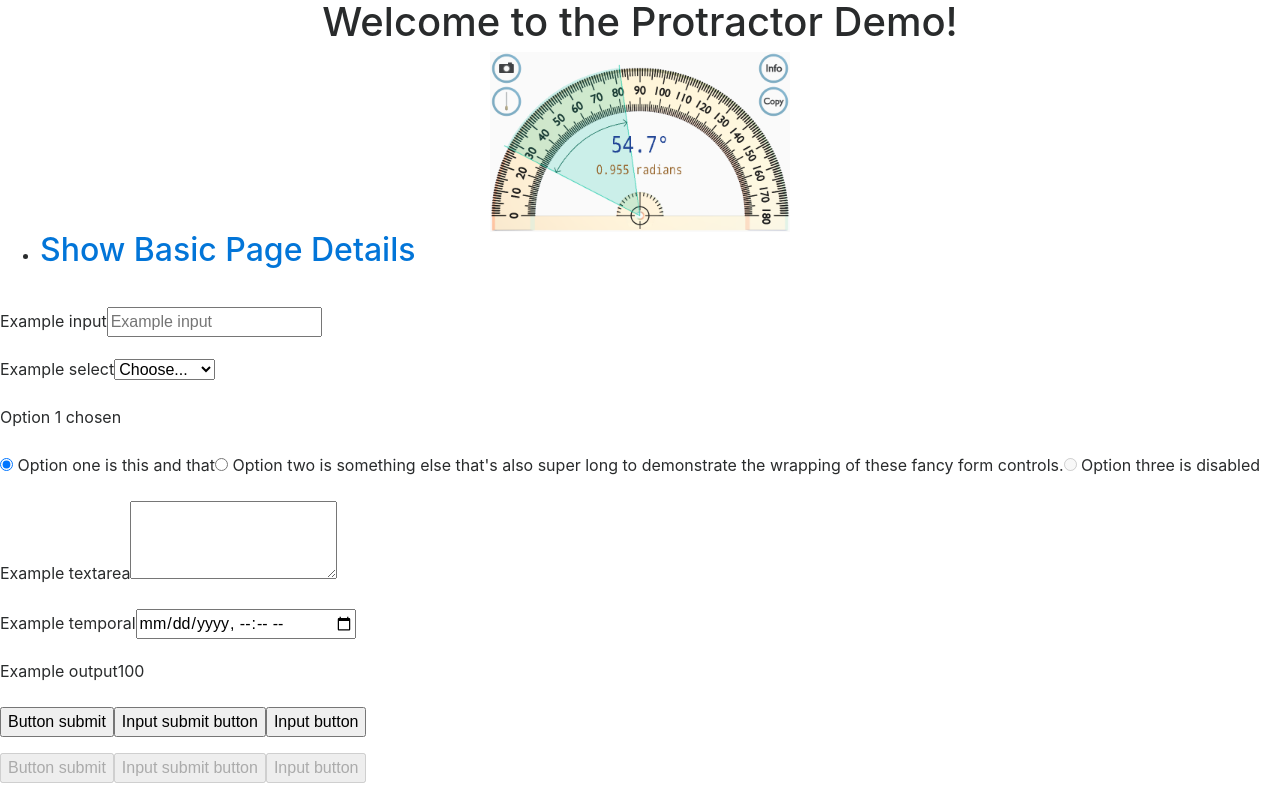
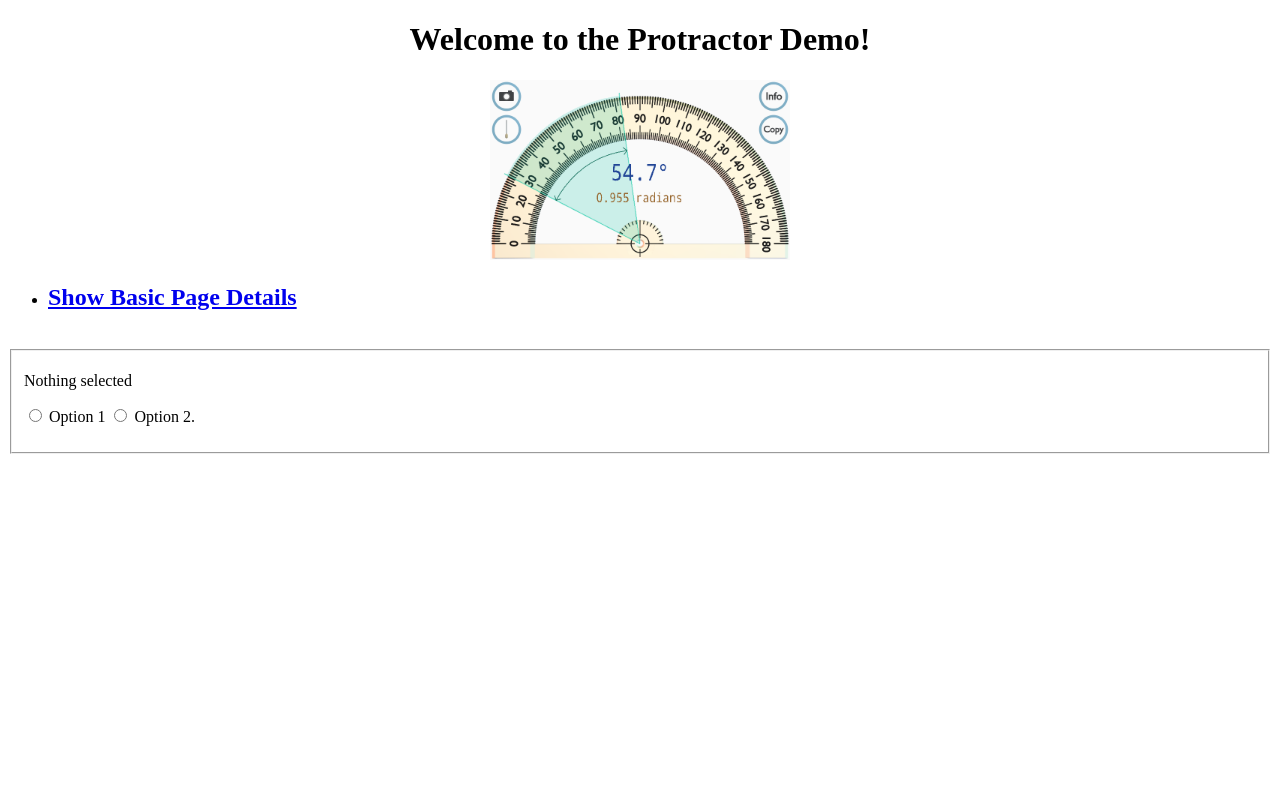
Before and after one commit to TheunsB/protractorTestDemo, an Angular app: page /basic in a window 1280 px wide. Built offline with nearby package versions, Linux system fonts and the light colour scheme.

Commit message:
added form with fields for basic interactions.

```diff
--- a/package.json
+++ b/package.json
@@ -21,6 +21,7 @@
     "@angular/platform-browser": "^4.2.4",
     "@angular/platform-browser-dynamic": "^4.2.4",
     "@angular/router": "^4.2.4",
+    "bootstrap": "^4.0.0-alpha.6",
     "core-js": "^2.4.1",
     "rxjs": "^5.4.2",
     "zone.js": "^0.8.14"
--- a/src/app/app.module.ts
+++ b/src/app/app.module.ts
@@ -4,6 +4,7 @@ import { AppComponent } from './app.component';
 import {RouterModule, Routes} from '@angular/router';
 import {BasicPageComponent} from './mybasicpage/basic-page.component';
 import {BrowserModule} from '@angular/platform-browser';
+import {FormsModule} from "@angular/forms";
 
 const appRoutes: Routes = [
   { path: 'basic', component: BasicPageComponent }
@@ -16,6 +17,7 @@ const appRoutes: Routes = [
   ],
   imports: [
     BrowserModule,
+    FormsModule,
     RouterModule.forRoot(
       appRoutes,
       {enableTracing: true}
--- a/src/app/mybasicpage/basic-page.component.html
+++ b/src/app/mybasicpage/basic-page.component.html
@@ -2,70 +2,19 @@
   <form class="bd-example">
     <fieldset>
       <p>
-        <label for="input">Example input</label>
-        <input type="text" id="input" placeholder="Example input">
-      </p>
-      <p>
-        <label for="select">Example select</label>
-        <select id="select">
-          <option value="">Choose...</option>
-          <optgroup label="Option group 1">
-            <option value="">Option 1</option>
-            <option value="">Option 2</option>
-            <option value="">Option 3</option>
-          </optgroup>
-          <optgroup label="Option group 2">
-            <option value="">Option 4</option>
-            <option value="">Option 5</option>
-            <option value="">Option 6</option>
-          </optgroup>
-        </select>
-      </p>
-      <p>
         <label>
-          Option 1 chosen
+          {{this.selectedOption}}
         </label>
       </p>
       <p>
         <label>
-          <input type="radio" name="optionsRadios" id="optionsRadios1" value="option1" checked="">
-          Option one is this and that
+          <input [(ngModel)]="this.selectedOption" type="radio" name="optionsRadios" id="optionsRadios1" [value]="'option1'">
+          Option 1
         </label>
         <label>
-          <input type="radio" name="optionsRadios" id="optionsRadios2" value="option2">
-          Option two is something else that's also super long to demonstrate the wrapping of these fancy form controls.
+          <input [(ngModel)]="this.selectedOption" type="radio" name="optionsRadios" id="optionsRadios2" [value]="'option2'">
+          Option 2.
         </label>
-        <label>
-          <input type="radio" name="optionsRadios" id="optionsRadios3" value="option3" disabled="">
-          Option three is disabled
-        </label>
-      </p>
-
-      <p>
-        <label for="textarea">Example textarea</label>
-        <textarea id="textarea" rows="3"></textarea>
-      </p>
-
-      <p>
-        <label for="time">Example temporal</label>
-        <input type="datetime-local" id="time">
-      </p>
-
-      <p>
-        <label for="output">Example output</label>
-        <output name="result" id="output">100</output>
-      </p>
-
-      <p>
-        <button type="submit">Button submit</button>
-        <input type="submit" value="Input submit button">
-        <input type="button" value="Input button">
-      </p>
-
-      <p>
-        <button type="submit" disabled="">Button submit</button>
-        <input type="submit" value="Input submit button" disabled="">
-        <input type="button" value="Input button" disabled="">
       </p>
     </fieldset>
 
--- a/src/app/mybasicpage/basic-page.component.ts
+++ b/src/app/mybasicpage/basic-page.component.ts
@@ -5,4 +5,5 @@ import {Component} from '@angular/core';
   styleUrls: ['./basic-page.component.scss']
 })
 export class BasicPageComponent {
+  public selectedOption = 'Nothing selected';
 }
--- a/src/index.html
+++ b/src/index.html
@@ -4,8 +4,6 @@
   <meta charset="utf-8">
   <title>ProtractorTestDemo</title>
   <base href="/">
-  <link rel="stylesheet" href="https://maxcdn.bootstrapcdn.com/bootstrap/4.0.0-alpha.6/css/bootstrap.min.css" integrity="sha384-rwoIResjU2yc3z8GV/NPeZWAv56rSmLldC3R/AZzGRnGxQQKnKkoFVhFQhNUwEyJ" crossorigin="anonymous">
-  <script src="https://maxcdn.bootstrapcdn.com/bootstrap/4.0.0-alpha.6/js/bootstrap.min.js" integrity="sha384-vBWWzlZJ8ea9aCX4pEW3rVHjgjt7zpkNpZk+02D9phzyeVkE+jo0ieGizqPLForn" crossorigin="anonymous"></script>
 
   <meta name="viewport" content="width=device-width, initial-scale=1">
 </head>
```
Also changed, not shown: 1 other file (tests, documents, lock files or other folders).
